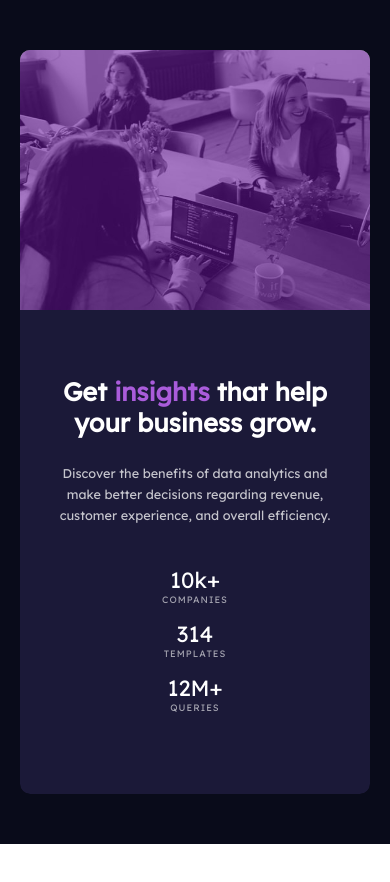
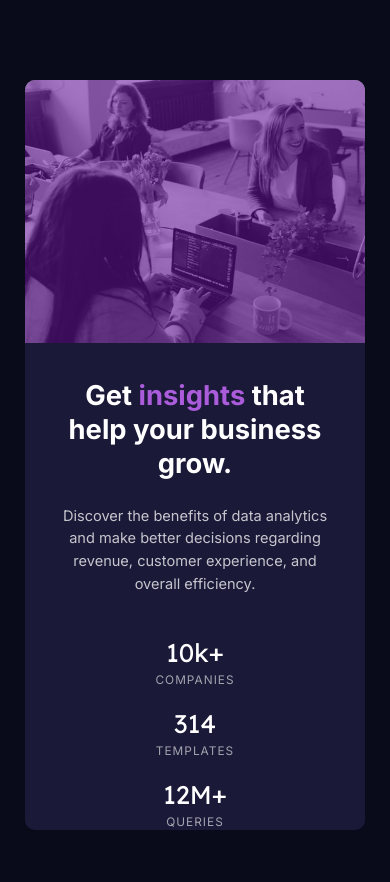
Before and after one commit to RickAzazel/newbie-stats-preview-card-component, a plain HTML site: page index.html in a window 390 px wide. Before the commit the page ends 844 px from the top, so only its background shows below. Drawn offline with Linux system fonts and the light colour scheme.

Commit message:
code refactoring

```diff
--- a/index.html
+++ b/index.html
@@ -4,26 +4,28 @@
 <head>
 	<meta charset="UTF-8">
 	<meta name="viewport" content="width=device-width, initial-scale=1.0">
-	<link rel="stylesheet" href="style.css">
+	<link rel="stylesheet" href="./style.css">
 	<link rel="icon" type="image/png" sizes="32x32" href="./images/favicon-32x32.png">
-	<link href="https://fonts.googleapis.com/css2?family=Inter:wght@400;700&family=Lexend+Deca&display=swap"
-		rel="stylesheet">
 	<title>Frontend Mentor | Stats preview card component</title>
 </head>
 
 <body>
 	<div class="wrapper">
-		<div class="card">
-			<div class="card__content">
-				<div class="card__description">
-					<h2 class="title">
-						Get <span>insights</span> that help your business grow.
+		<div class="card-component">
+			<div class="content">
+				<div class="content__inner">
+					<div class="description content__description">
+						<h2 class="title content__title">
+							Get <span>insights</span> that help your
+							business grow.
 						</h2>
-					<p class="text">Discover the benefits of data analytics and make better decisions regarding revenue,
-						customer
-						experience, and overall efficiency.</p>
+						<p class="text">
+							Discover the benefits of data analytics and
+							make better decisions regarding revenue,
+							customer experience, and overall efficiency.
+						</p>
 					</div>
-				<div class="card__stat">
+					<div class="stat">
 						<div class="stat__column">
 							<div class="stat__body">10k+</div>
 							<div class="stat__header">companies</div>
@@ -38,7 +40,8 @@
 						</div>
 					</div>
 				</div>
-			<div class="card__image"></div>
+			</div>
+			<div class="image"></div>
 		</div>
 	</div>
 </body>
--- a/style.css
+++ b/style.css
@@ -1,15 +1,31 @@
+@import url('https://fonts.googleapis.com/css2?family=Inter:wght@400;700&family=Lexend+Deca&display=swap');
+
 *,
 ::after,
 ::before {
 	box-sizing: border-box;
 	padding: 0;
 	margin: 0;
+	font-family: 'Inter', sans-serif;
+}
+
+:root {
+	/** =================== Colors =================== */
+	/* Background */
+	--wrapper-bg-color: rgb(9, 11, 26);
+	--content-bg-color: rgb(27, 25, 56);
+	--image-bg-color: rgba(102, 18, 154, 0.564);
+
+	/* Font */
+	--title-font-colot: white;
+	--title-marker-font-color: rgb(170, 92, 219);
+	--text-font-color: rgba(255, 255, 255, .75);
+	--stat-header-font-color: rgba(255, 255, 255, .6);
+	--stat-body-font-color: white;
 }
 
 html {
 	font-size: 62.5%;
-	font-family: 'Inter', sans-serif;
-	font-family: 'Lexend Deca', sans-serif;
 }
 
 body {
@@ -21,69 +37,64 @@ body {
 	justify-content: center;
 	align-items: center;
 	height: 100vh;
+	min-height: 600px;
 	padding: 50px;
-	background: rgb(9, 11, 26);
+	background: var(--wrapper-bg-color);
 }
 
-.card {
+.card-component {
 	display: flex;
 	width: 75%;
-	height: 60%;
+	min-height: 480px;
 	border-radius: 10px;
 	overflow: hidden;
 }
 
-.card__image,
-.card__content {
+.image,
+.content {
 	flex: 0 1 50%;
 }
 
-.card__image {
-	position: relative;
-	background: url('./images/image-header-desktop.jpg');
-	background-size: 100% 100%;
+/** ==================== Content ==================== */
+.content {
+	background: var(--content-bg-color);
 }
 
-.card__image::before {
-	content: '';
-	width: 100%;
-	height: 100%;
-	position: absolute;
-	background: rgba(102, 18, 154, 0.564);
-}
-
-.card__content {
+.content__inner {
 	display: flex;
 	flex-direction: column;
 	justify-content: center;
-	padding: 60px;
-	background: rgb(27, 25, 56);
+	height: 100%;
+	padding: 0 60px;
 }
 
-.card__description {
+.content__description {
 	margin-bottom: 60px;
 }
 
 .title {
-	margin-bottom: 40px;
 	text-align: center;
 	font-size: 3.5rem;
 	font-weight: 700;
-	color: white;
+	color: var(--title-font-colot);
+}
+
+.content__title {
+	margin-bottom: 40px;
 }
 
 .title span {
-	color: rgb(170, 92, 219);
+	color: var(--title-marker-font-color);
 }
 
-.card__stat {
+.stat {
 	display: flex;
 	justify-content: space-between;
 }
 
 .text {
 	line-height: 2.5rem;
-	color: rgba(255, 255, 255, .75);
+	color: var(--text-font-color);
 }
 
 .stat__header {
@@ -91,18 +102,47 @@ body {
 	font-size: 1.3rem;
 	font-weight: 400;
 	letter-spacing: 1px;
-	color: rgba(255, 255, 255, .6);
+	color: var(--stat-header-font-color);
 }
 
 .stat__body {
+	font-family: 'Lexend Deca', sans-serif;
 	margin-bottom: 10px;
 	font-size: 2.8rem;
-	color: white;
+	color: var(--stat-body-font-color);
 }
 
-/* desktop */
+/** ==================== Image ==================== */
+.image {
+	position: relative;
+	background: url('./images/image-header-desktop.jpg');
+	background-size: 100% 100%;
+}
+
+.image::before {
+	content: '';
+	width: 100%;
+	height: 100%;
+	position: absolute;
+	background: var(--image-bg-color);
+}
+
+/** ==================== Media ==================== */
+/* Desktops */
 @media (max-width: 1200px) {
-	.card__content {
+	html {
+		font-size: 57%;
+	}
+
+	.wrapper {
+		min-height: 500px;
+	}
+
+	.card-component {
+		min-height: 380px;
+	}
+
+	.content__inner {
 		padding: 50px;
 	}
 
@@ -110,84 +150,86 @@ body {
 		font-size: 3rem;
 	}
 
-	.card__description {
+	.content__description {
 		margin-bottom: 40px;
 	}
 }
 
+/* Laptops */
 @media (max-width: 1024px) {
-	.card {
+	.card-component {
 		width: 100%;
-		height: 70%;
-	}
-
-	.card__content {
-		padding: 30px 30px 70px 30px;
-	}
-
-	.stat__header {
-		font-size: 1.1rem;
-	}
-
-	.stat__body {
-		font-size: 2.6rem;
 	}
 }
 
 /* tablets */
 @media (max-width: 768px) {
 	.wrapper {
-		padding: 80px;
+		min-height: 850px;
 	}
 
-	.card {
+	.card-component {
 		flex-direction: column;
 		height: 100%;
+		height: 800px;
 	}
 
-	.card__image {
-		order: 1;
-		flex-basis: 40%;
-		flex-shrink: 0;
+	.content {
+		order: 2;
+		flex-basis: 55%;
+		border-radius: 0 0 10px 10px;
 	}
 
-	.card__content {
-		order: 2;
-		flex-basis: 60%;
-		padding: 40px;
-		border-radius: 0 0 10px 10px;
+	.content__inner {
+		padding: 0 60px;
 	}
 
 	.text {
 		text-align: center;
 	}
+
+	.image {
+		order: 1;
+		flex-basis: 45%;
+		flex-shrink: 0;
+	}
 }
 
 /* mobile */
-@media (max-width: 580px) {
+@media (max-width: 480px) {
 	html {
-		font-size: 53%;
+		font-size: 57%;
 	}
 
 	.wrapper {
-		padding: 50px 20px;
+		display: block;
+		padding: 80px 25px;
+		min-height: 900px;
 	}
 
-	.card__image {
-		flex-basis: 35%;
+	.card-component {
+		height: 750px;
 	}
 
-	.card__content {
+	.content {
 		flex-basis: 65%;
 		align-items: center;
-		padding: 30px;
 	}
 
-	.title {
+	.content__inner {
+		justify-content: flex-start;
+		padding: 35px;
+	}
+
+	.content__title {
 		margin-bottom: 25px;
 	}
 
-	.card__stat {
+	.text {
+		font-size: 1.6rem;
+	}
+
+	.stat {
 		flex-direction: column;
 	}
 
@@ -198,20 +240,24 @@ body {
 	}
 
 	.stat__header {
-		margin-bottom: 15px;
+		margin-bottom: 20px;
 	}
 
 	.stat__body {
-		margin-bottom: 0;
+		margin-bottom: 5px;
+	}
+
+	.image {
+		flex-basis: 35%;
 	}
 }
 
 @media (max-width: 380px) {
-	.card__image {
+	.image {
 		flex-basis: 30%;
 	}
 
-	.card__content {
+	.content {
 		flex-basis: 70%;
 	}
 }
@@ -225,7 +271,7 @@ body {
 		padding: 20px;
 	}
 
-	.card__content {
+	.content__inner {
 		padding: 15px;
 	}
 }
```
Lines whose indentation alone changed are shown as unchanged.
